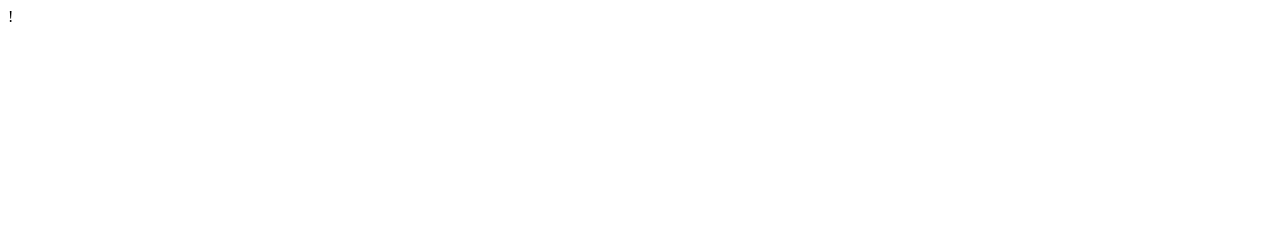
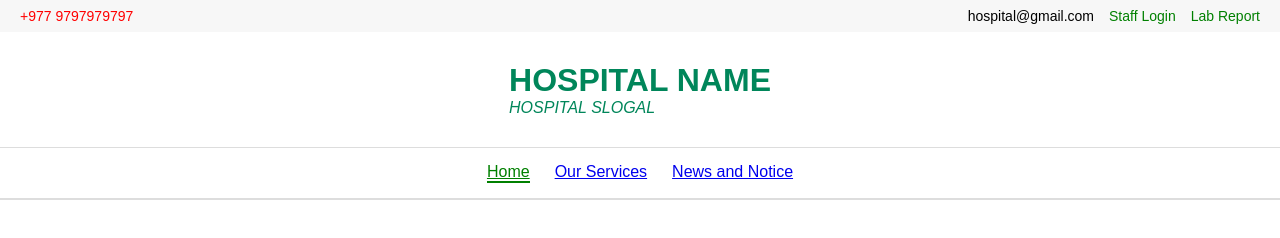
Before and after one commit to PrayasBhatt/Hospital-Web-App, a plain HTML site: page Design/index.html in a window 1280 px wide. Drawn offline with Linux system fonts and the light colour scheme.

Commit message:
navbar updated

```diff
--- a/Design/index.html
+++ b/Design/index.html
@@ -1 +1,38 @@
-!
+<!DOCTYPE html>
+<html lang="en">
+<head>
+    <meta charset="UTF-8">
+    <meta name="viewport" content="width=device-width, initial-scale=1.0">
+    <title>Home-Page</title>
+    <link rel="stylesheet" href="style.css">
+</head>
+<body>
+    <div class="top-bar">
+        <div class="left">
+            <span class="icon"></span>
+            <span class="text">+977 9797979797</span>
+        </div>
+        <div class="right">
+            <div class="email">hospital@gmail.com</div>
+            <a href="#">Staff Login</a>
+            <a href="#">Lab Report</a>
+        </div>
+    </div>
+
+    <div class="logo-bar">
+        <img src="" alt="">
+        <div class="hospital-name">
+            <h1>HOSPITAL NAME</h1>
+            <p>HOSPITAL SLOGAL</p>
+        </div>
+    </div>
+
+    <nav class="navbar">
+        <a class="active" href="#">Home</a>
+        <a href="#">Our Services</a>
+        <a href="#">News and Notice</a>
+    </nav>
+
+    <script src="script.js"></script>
+</body>
+</html>
--- a/Design/style.css
+++ b/Design/style.css
@@ -0,0 +1,69 @@
+body{
+    margin: 0;
+    font-family: Arial, Helvetica, sans-serif;
+}
+
+.top-bar{
+    display: flex;
+    justify-content: space-between;
+    background-color: #f7f7f7;
+    padding: 8px 20px;
+    font-size: 14px;
+    align-items: center;
+    border-bottom: 1px soid #ddd;
+}
+
+.top-bar .left{
+    color: red;
+}
+
+.top-bar .right{
+    display: flex;
+    gap: 15px;
+    align-items: center;
+}
+
+.top-bar .right a{
+    text-decoration: none;
+    color: green;
+    font-weight: 500;
+}
+
+.logo-bar{
+    display: flex;
+    justify-content: center;
+    align-items: center;
+    padding: 30px 10px;
+    flex-direction: column;
+}
+
+.logo{
+    height: 100px;
+    margin-bottom: 10px;
+}
+
+.hospital-name h1{
+    color: #00865a;
+    margin: 0;
+}
+
+.hospital-name p{
+    margin: 0;
+    color: #00865a;
+    font-style: italic;
+}
+
+.navbar{
+    display: flex;
+    justify-content: center;
+    gap: 25px;
+    background-color: #fff;
+    border-top: 1px solid #ddd;
+    border-bottom: 2px solid #ddd;
+    padding: 15px 0;
+}
+
+.navbar a.active{
+    color: green;
+    border-bottom: 2px solid green;
+}
```
